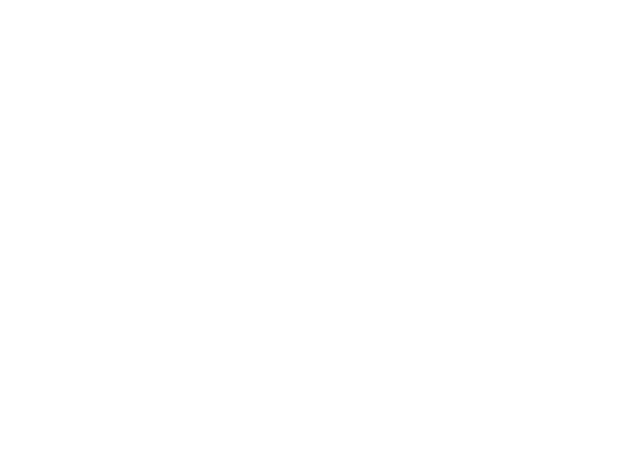
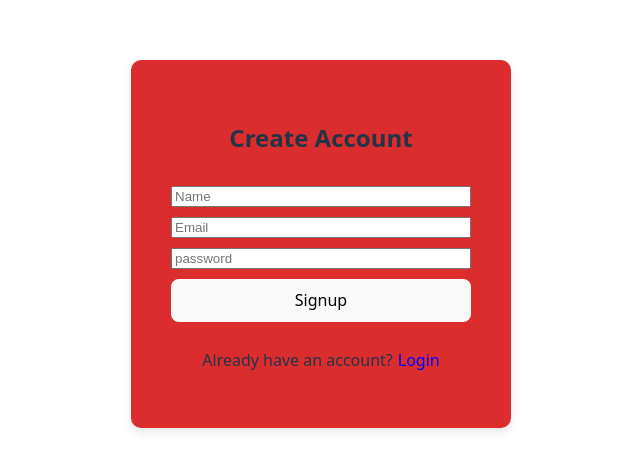
Before and after one commit to akazad12/Capstone_fe, a React (Vite) app: page /login in a window 1280 px wide. Before the commit this address had no page. Shown: the part 156-626 px from the top of the page, without its empty margins (319-959 px from the left). Built offline with nearby package versions, Linux system fonts and the light colour scheme.

Commit message:
-combined signup/login into one page -modified / path to login path in app.jsx - created dummy home page -incorporated jwt into frontend -added front end error handling for input of login/signup

```diff
--- a/src/App.jsx
+++ b/src/App.jsx
@@ -1,13 +1,16 @@
 import {Routes, Route,BrowserRouter} from "react-router-dom"
 import './App.css'
-import SignUp from "./pages/login.jsx"
+import Login from "./pages/Login.jsx"
+import Home from "./pages/Home.jsx"
+
 
 function App() {
   return(
     <BrowserRouter>
     {/* <Route path = '/' element = {} */}
     <Routes>
-      <Route path = '/' element= {<SignUp/>}/>
+      <Route path = '/login' element= {<Login/>}/>
+      <Route path = '/home' element= {<Home/>}/>
     </Routes>
     </BrowserRouter>
   )
--- /dev/null
+++ b/src/pages/Home.jsx
@@ -0,0 +1,15 @@
+import { useState } from "react";
+import axios from "axios";
+
+function Home() {
+  console.log('hello')
+
+  return (
+    <div>
+      <h1>Welcome to the Home Page</h1>
+
+    </div>
+  );
+}
+
+export default Home;
--- a/src/pages/Login.jsx
+++ b/src/pages/Login.jsx
@@ -1,23 +1,36 @@
-import { useState, useEffect } from "react";
+import { useState } from "react";
+import { useNavigate} from "react-router-dom";
 import axios from "axios";
 import '../styles/loginStyle.css'
 
-function Signup() {
+function Login() {
+  const navigate = useNavigate();
+  const [mode,setMode] = useState("signup")
   const [name, setName] = useState("");
   const [email, setEmail] = useState("");
   const [password, setPassword] = useState("");
+  const [error,setError] = useState("")
 
   const handleSubmit = async (e) => {
     e.preventDefault();
     try {
-      const endpoint = "http://localhost:3000/api/users/signup";
-      const payload = { name, email, password };
+      const endpoint =
+        mode === "signup"
+          ? "http://localhost:3000/api/users/signup"
+          : "http://localhost:3000/api/users/login";
+      const payload =
+        mode === "signup"
+          ? { name, email, password }
+          : { email, password };
       const res = await axios.post(endpoint, payload);
+      console.log(res.data)
       if (res.data.token) {
         localStorage.setItem("token", res.data.token);
+        navigate("/home");
+        console.log("logged in", res.data);
+      } else{
+        setError("Invalid email or password")
       }
-      console.log("logged in", res.data);
-      window.location.href = "/dashboard";
     } catch (err) {
       console.error('error creating login',err);
       setError(err.response?.data?.error || "Signup failed");
@@ -28,18 +41,21 @@ function Signup() {
   return (
     <div className="container">
       <form onSubmit={handleSubmit} className="card">
-        <h2>Create Account </h2>
+        <h2>{mode === "signup" ? "Create Account" : "Login"} </h2>
+
+        {mode === "signup" &&(
         <input
-        //   id="name"
+          id="name"
           type="text"
           placeholder="Name"
           value={name}
           onChange={(e) => setName(e.target.value)}
           required
         />
+        )}
 
         <input
-        //   id="Email"
+          id="Email"
           type="email"
           placeholder="Email"
           value={email}
@@ -48,16 +64,32 @@ function Signup() {
         />
 
         <input
-        //   id="password"
+          id="password"
           type="password"
           placeholder="password"
           value={password}
           onChange={(e) => setPassword(e.target.value)}
           required
         />
-        <button type="submit">Signup</button>
+        {error && <p className="error">{error}</p>}
+
+        <button type="submit">{mode === "signup" ? "Signup" : "Login"}</button>
+          <p className="switch">
+          {mode === "signup"
+            ? "Already have an account?"
+            : "Don't have an account?"}
+
+          <span
+            onClick={() =>
+              setMode(mode === "signup" ? "login" : "signup")
+            }
+            style={{ cursor: "pointer", color: "blue", marginLeft: "5px" }}
+          >
+            {mode === "signup" ? "Login" : "Signup"}
+          </span>
+        </p>
       </form>
     </div>
   );
 }
-export default Signup;
+export default Login;
--- a/src/styles/loginStyle.css
+++ b/src/styles/loginStyle.css
@@ -37,7 +37,7 @@ container {
 }
 
 .error {
-  color: red;
+  color: rgb(0, 0, 0);
 }
 
 .success {
```
